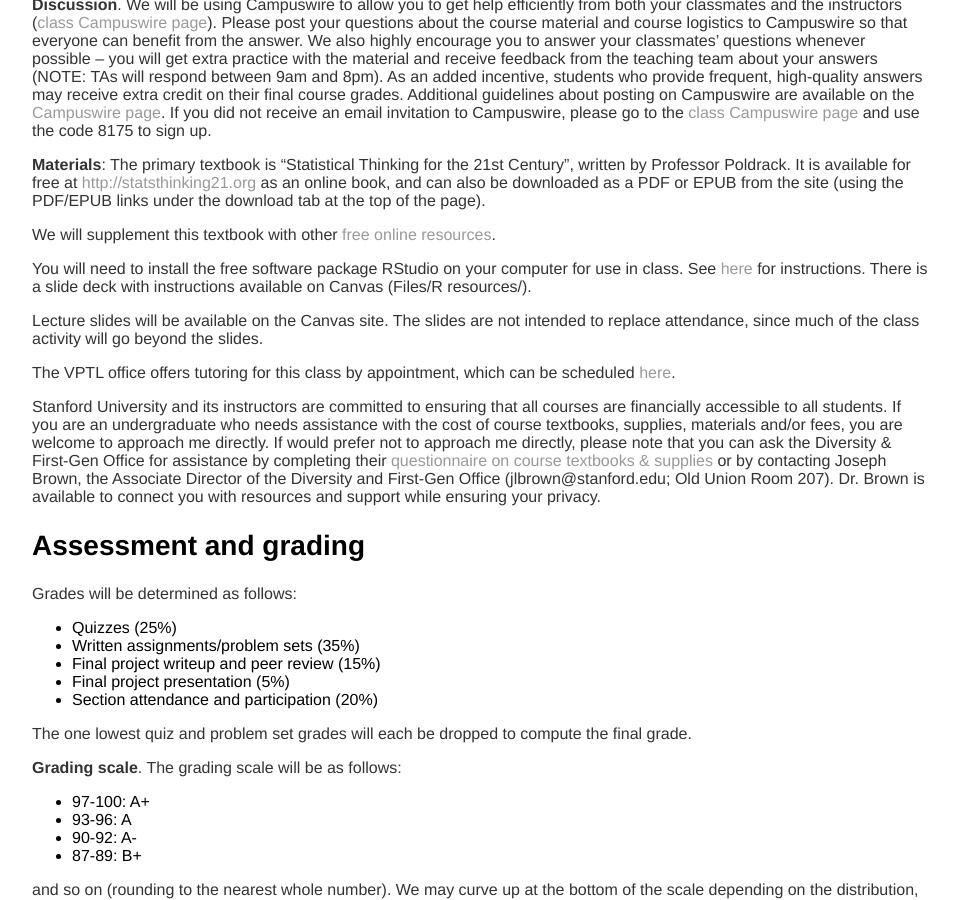
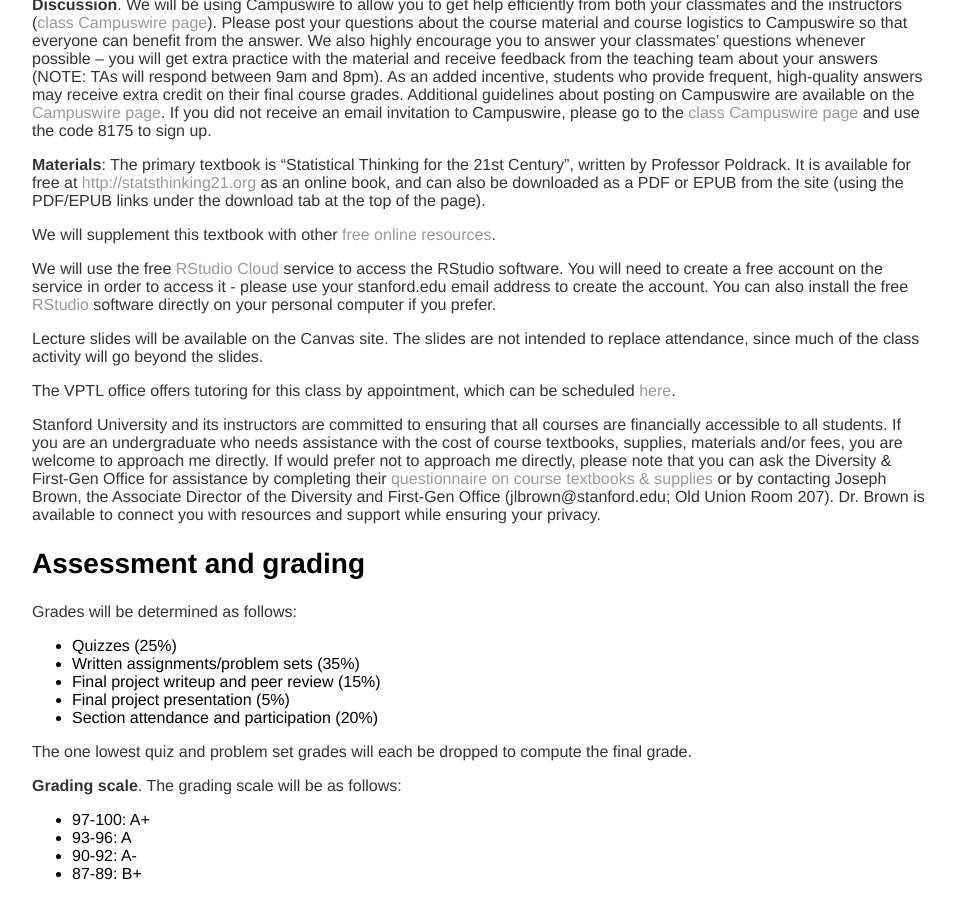
Before and after one commit to stats60/stats60.github.io, a Jekyll site: the page built from prospectus/index.md, in a window 1280 px wide and 900 px high, scrolled down 826 px. Shown: the whole window, without its empty margins (160-1118 px from the left). Built offline with Jekyll 4.4.1, drawn with Linux system fonts in a browser that asks for light colours; our own code applies the rules of GitHub Pages for plain Markdown files.

Commit message:
update rstudio

```diff
--- a/prospectus/index.md
+++ b/prospectus/index.md
@@ -31,7 +31,7 @@ Statistics is a broad field, and the goal of this course is not “coverage” o
 
 We will supplement this textbook with other [free online resources](../resources/).
 
-You will need to install the free software package RStudio on your computer for use in class. See [here](../rstudio/) for instructions. There is a slide deck with instructions available on Canvas (Files/R resources/).
+We will use the free [RStudio Cloud](https://rstudio.cloud) service to access the RStudio software.  You will need to create a free account on the service in order to access it - please use your stanford.edu email address to create the account.  You can also install the free [RStudio](https://rstudio.com/products/rstudio/download/#download) software directly on your personal computer if you prefer.
 
 Lecture slides will be available on the Canvas site. The slides are not intended to replace attendance, since much of the class activity will go beyond the slides.
 
```
